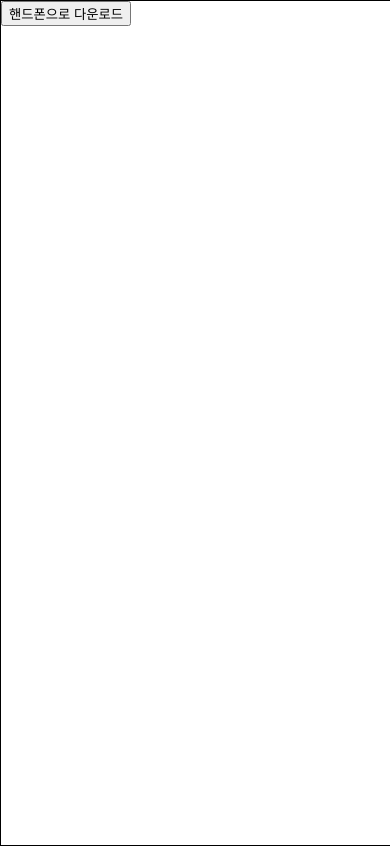
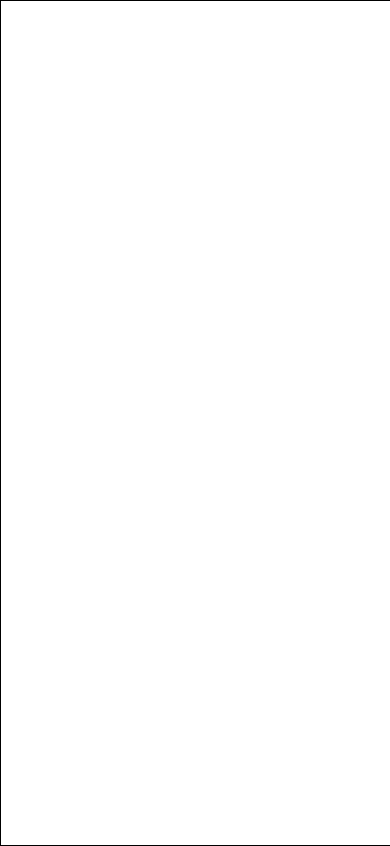
Before and after one commit to MenuPicker/MenuPicker_FE, a React (Vite) app: page / in a window 390 px wide. Built offline with nearby package versions, Linux system fonts and the light colour scheme.

Commit message:
feat: react-device-detect 라이브러리로 모바일 여부 판단

```diff
--- a/package.json
+++ b/package.json
@@ -12,6 +12,7 @@
   "dependencies": {
     "qrcode.react": "^4.2.0",
     "react": "^19.1.1",
+    "react-device-detect": "^2.2.3",
     "react-dom": "^19.1.1",
     "react-router-dom": "^7.9.1"
   },
--- a/src/page/Index.tsx
+++ b/src/page/Index.tsx
@@ -1,5 +1,6 @@
 import { useState } from "react";
 import QRModal from "../components/QR_Modal";
+import { isMobile } from "react-device-detect";
 
 export default function Index() {
   const [isOpen, setIsOpen] = useState(false);
@@ -11,7 +12,9 @@ export default function Index() {
   return (
     <div>
       {isOpen && <QRModal setIsOpen={setIsOpen} />}
-      <button onClick={clickDownloadBtn}>핸드폰으로 다운로드</button>
+      {isMobile && (
+        <button onClick={clickDownloadBtn}>핸드폰으로 다운로드</button>
+      )}
     </div>
   );
 }
```
Also changed, not shown: 1 other file (tests, documents, lock files or other folders).
